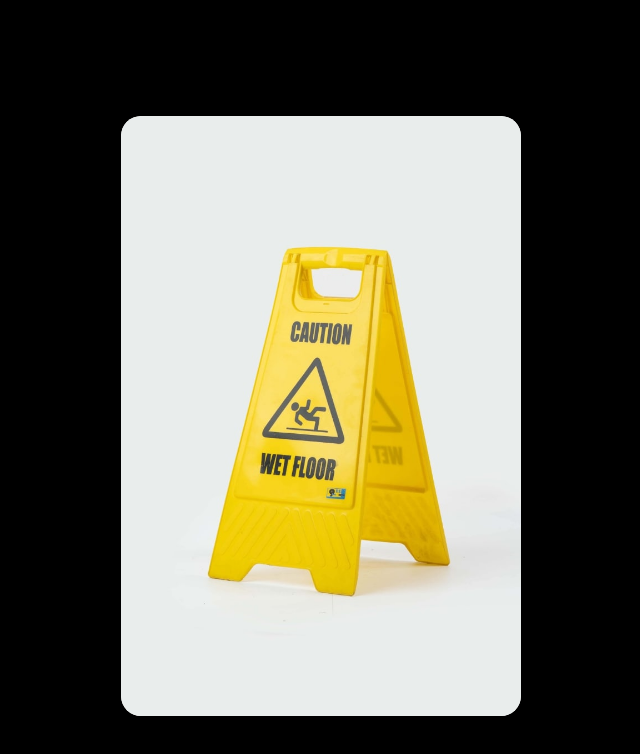
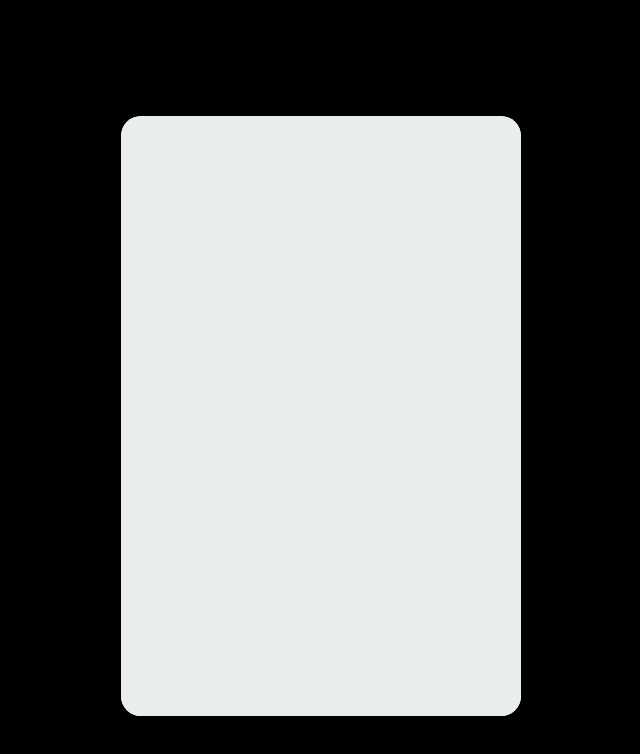
Before and after one commit to vinividivicilala/lolo, a Next.js app in the folder faq/: page /signin in a window 1280 px wide. Shown: the top 754 px of the page, without its empty margins (335-975 px from the left). Built offline with nearby package versions, Linux system fonts and the light colour scheme.

Commit message:
Update page.tsx

```diff
--- a/faq/app/signin/page.tsx
+++ b/faq/app/signin/page.tsx
@@ -42,11 +42,11 @@ export default function SignInPage({ onClose, onSwitchToSignUp, onSwitchToForgot
         {/* Portrait Image - Half Page Size */}
         <div
           style={{
-            width: '100%',
-            height: '100%',
+            width: '600%',
+            height: '600%',
             backgroundImage: 'url(/images/5.jpg)',
             backgroundSize: 'cover',
-            backgroundPosition: 'center',
+            backgroundPosition: 'left',
             backgroundRepeat: 'no-repeat',
             borderRadius: '20px'
           }}
```
